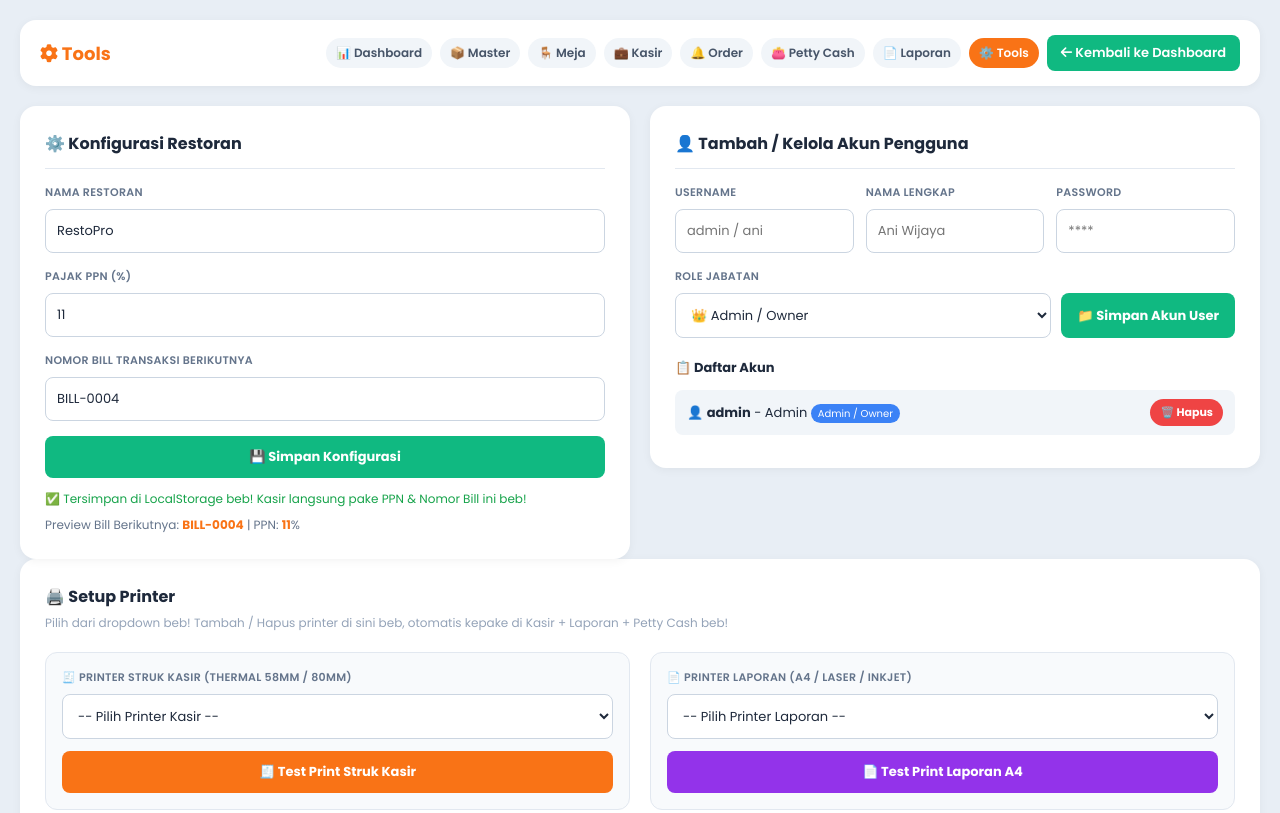
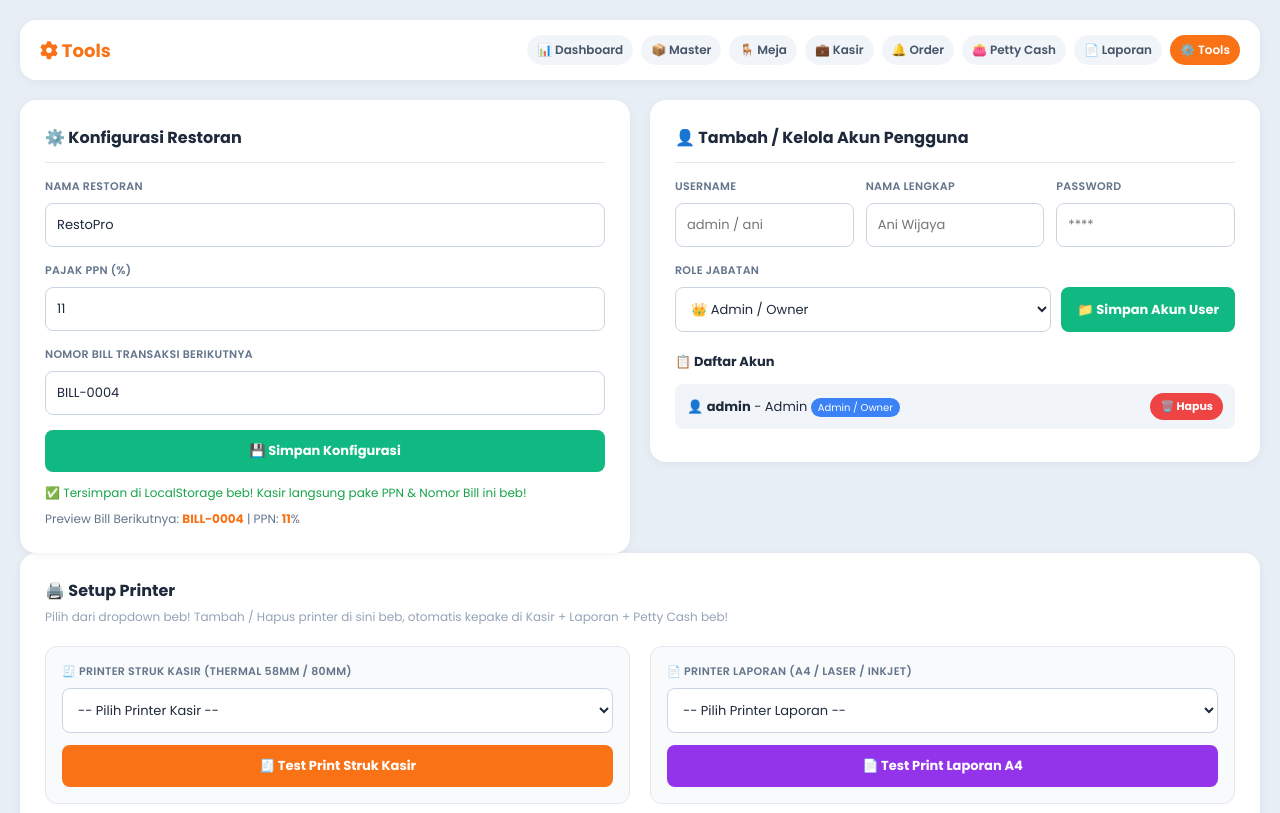
Before and after one commit to PanJepun/RESTOPRO2027, a plain HTML site: page tools.html in a window 1280 px wide. Shown: the top 813 px of the page. Drawn offline with Linux system fonts and the light colour scheme.

Commit message:
Add files via upload

```diff
--- a/tools.html
+++ b/tools.html
@@ -29,8 +29,7 @@ input,select{padding:11px;border:1px solid #cbd5e1;border-radius:8px;width:100%;
   <h1><i class="fa-solid fa-gear"></i> Tools</h1>
   <div style="display:flex;gap:8px;align-items:center;flex-wrap:wrap;">
     <div class="nav-mini"><a href="dashboard.html">📊 Dashboard</a><a href="master.html">📦 Master</a><a href="meja.html">🪑 Meja</a><a href="kasir.html">💼 Kasir</a><a href="kasorder.html">🔔 Order</a><a href="pettycash.html">👛 Petty Cash</a><a href="laporan.html">📄 Laporan</a><a href="tools.html" class="active">⚙️ Tools</a></div>
-    <a href="index.html"><i class="fa-solid fa-arrow-left"></i> Kembali ke Dashboard</a>
-  </div>
+   </div>
 </div>
 
 <div class="grid2">
```
